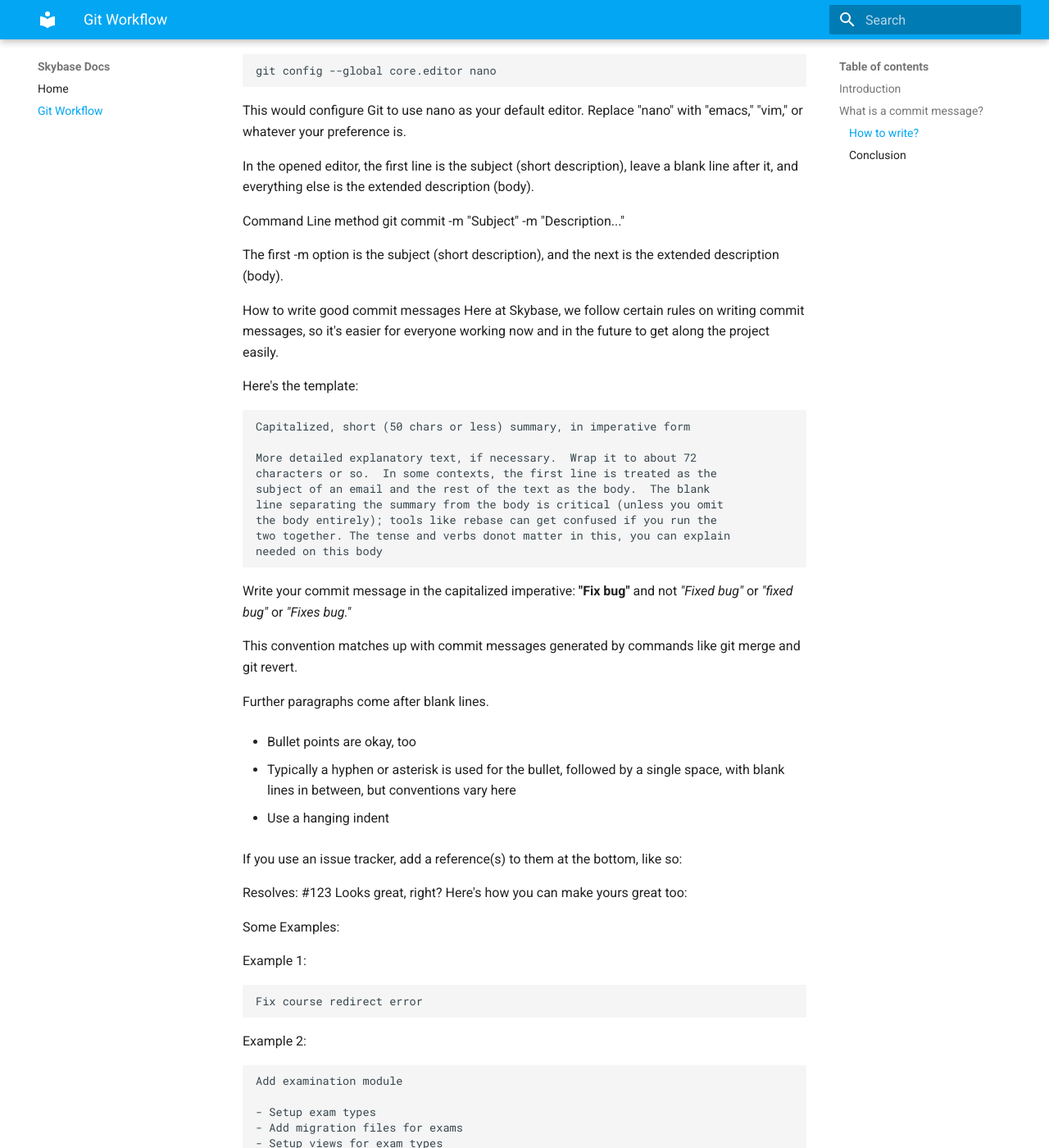
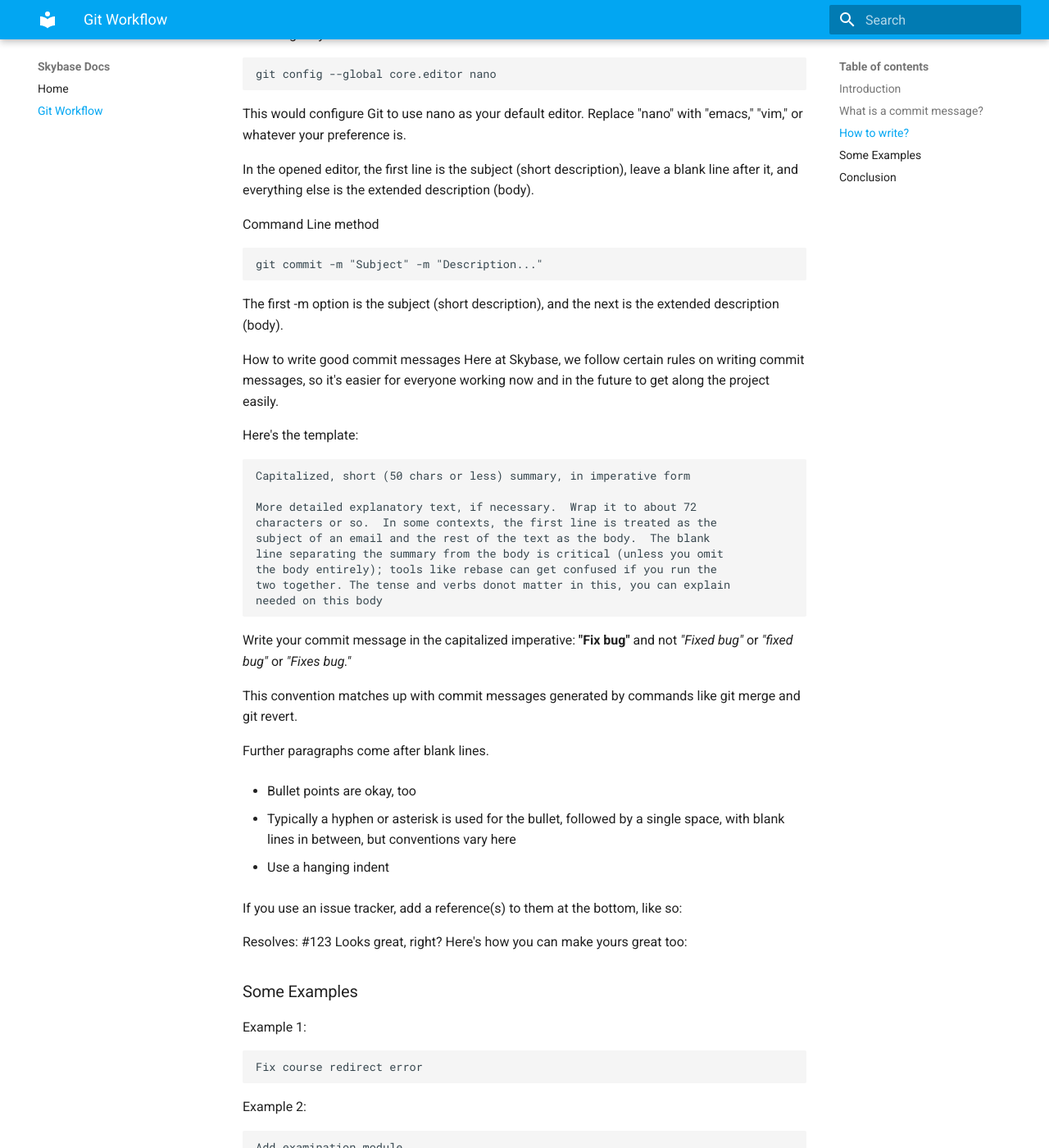
Before and after one commit to skybaseinnovations/docs, an MkDocs documentation site: the page built from docs/git.md, in a window 1280 px wide and 1400 px high, scrolled down 1432 px. Shown: the whole window at 82% size. Built offline with MkDocs 1.6.1 and Material for MkDocs 9.7.7, drawn with Linux system fonts in a browser that asks for light colours.

Commit message:
Fix git page

```diff
--- a/docs/git.md
+++ b/docs/git.md
@@ -1,11 +1,11 @@
-## Introduction
+### Introduction
 Version control software is an essential part of modern-day software developer practices.
 
 By far, Git is the most widely used version control system in the world. It is a distributed and actively maintained open source project originally developed in 2005 by Linus Torvalds, the famous creator of the Linux operating system kernel.
 
 New to Git? Check out the official getting started guide or this slide from a past talk I gave.
 
-# What is a commit message?
+### What is a commit message?
 The commit command is used to save changes to a local repository after staging in Git. However, before you can save changes in Git, you have to tell Git which changes you want to save as you might have made tons of edits. A great way to do that is by adding a commit message to identify your changes.
 
 Commit Options
@@ -32,7 +32,8 @@
 
 Commit messages can adequately communicate why a change was made, and understanding that makes development and collaboration more efficient.
 
-## How to write?
+### How to write?
+
 Before now, I only used git commit -m "Fix X to allow Y to use Z" on my personal projects with just a subject and no extra description. This is great for small and clear fixes like git commit -m "Fix typo in README.md, but in cases of more extensive changes, you would need to add some extra details.
 
 Editor method
@@ -52,6 +53,7 @@
 characters>
 
 Command Line method
+
     git commit -m "Subject" -m "Description..."
 
 The first -m option is the subject (short description), and the next is the extended description (body).
@@ -94,7 +96,7 @@
 Looks great, right? Here's how you can make yours great too:
 
 
-Some Examples:
+### Some Examples
 
 Example 1:
 
@@ -140,6 +142,6 @@
 Do not think your code is self-explanatory
 Follow the commit convention defined by your team
 
-## Conclusion
+### Conclusion
 
 The most important part of a commit message is that it should be clear and meaningful. In the long run, writing good commit messages shows how much of a collaborator you are. The benefits of writing good commit messages are not only limited to your team, but indeed expand to yourself and future contributors.
```
